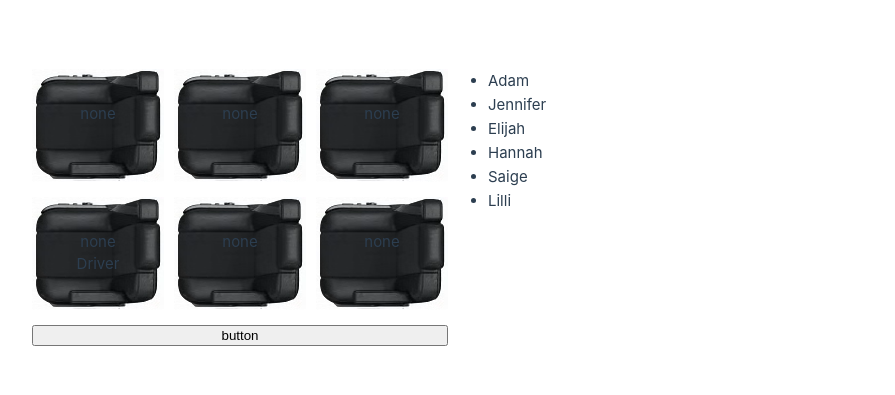
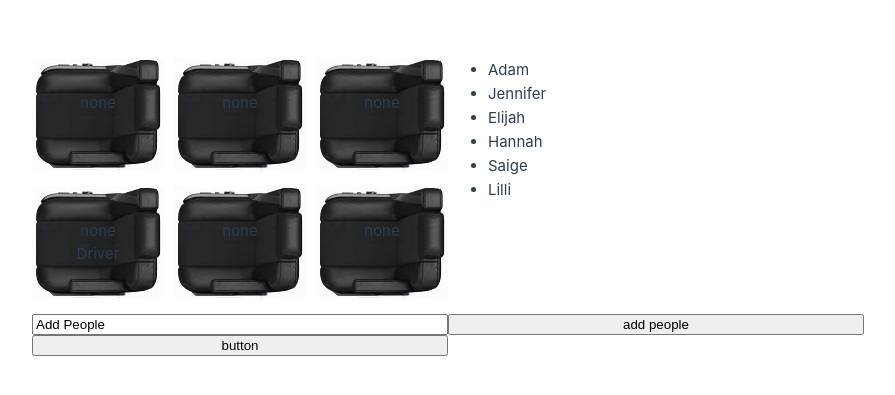
Before and after one commit to HalyElijah157/Seat-Rotation-App, a Vue app: page / in a window 1280 px wide. Shown: the part 193-588 px from the top of the page, without its empty margins (192-1087 px from the left). Built offline with nearby package versions, Linux system fonts and the light colour scheme.

Commit message:
tried my best to add text box for people

```diff
--- a/src/components/Vehicle.vue
+++ b/src/components/Vehicle.vue
@@ -33,6 +33,11 @@
             booster: false,
         }
     ]
+
+    function addPeople() {
+        var names = document.getElementById("myText").value;
+        console.log(names)
+    }
 
     const seats=[
         {
@@ -117,6 +122,10 @@
         <li value="sisterThree">Lilli</li>
     </ul>
 
+    <input type="text" id="peopleTextBox" value="Add People">
+
+    <button onclick="addPeople()">add people</button>
+
     <button type="button" id="mybtn" @click="randamize">button</button>
 </template>
 
```
